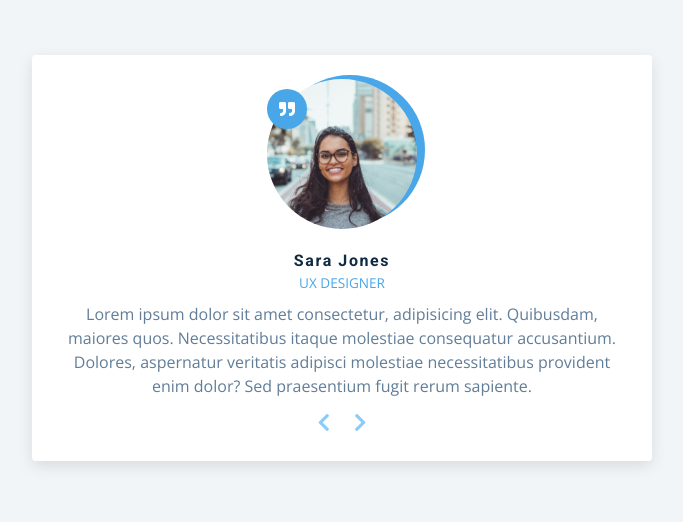
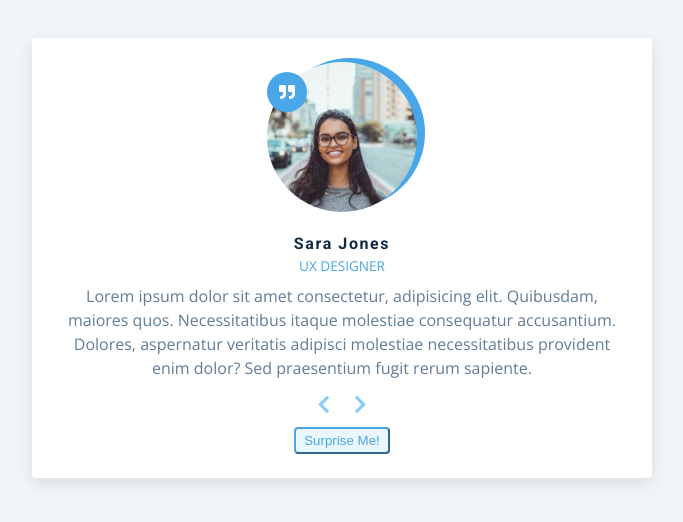
Before and after one commit to scampcoder/Reviews, a plain HTML site: page frontend/index.html in a window 1280 px wide. Shown: the part 202-724 px from the top of the page, without its empty margins (298-981 px from the left). Drawn offline with nearby package versions, Linux system fonts and the light colour scheme; files whose address does not match are found by name.

Commit message:
Add random btn

```diff
--- a/frontend/index.html
+++ b/frontend/index.html
@@ -43,6 +43,8 @@
                         <i class="fas fa-chevron-right"></i>
                     </button>
                 </div>
+                <!-- random button -->
+                <button class="random-btn">surprise me!</button>
            </article>
         </section>
     </main>
```
